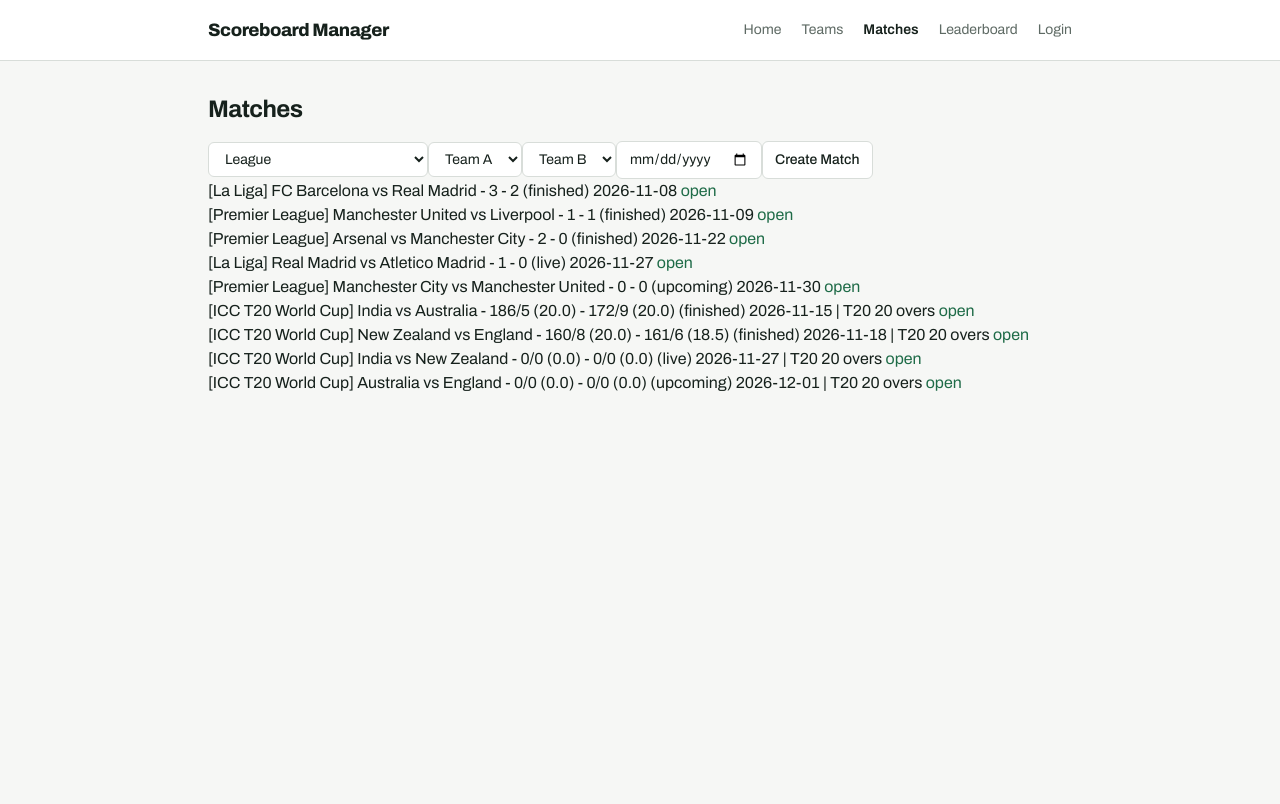
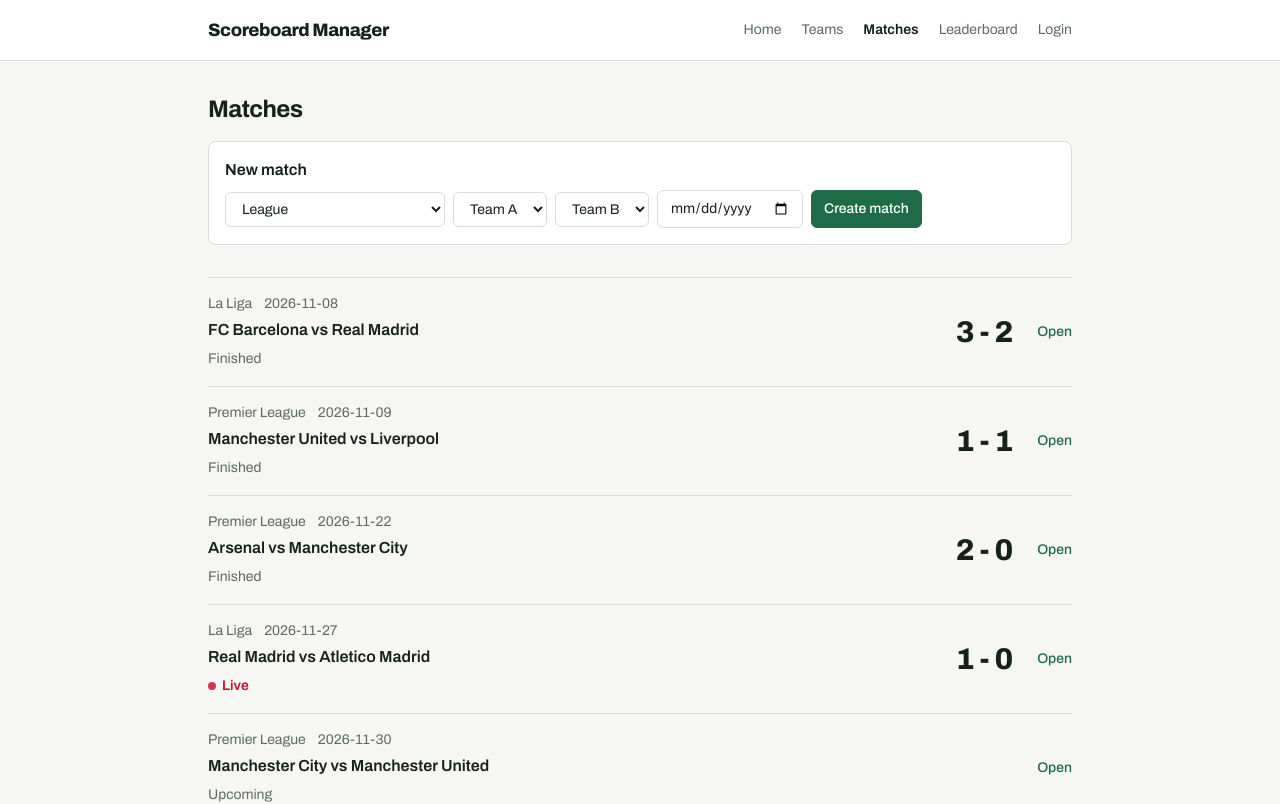
Before and after one commit to not-Lucifer/Scoreboard-Manager, a React (Vite) app in the folder frontend/: page /matches in a window 1280 px wide. Shown: the top 804 px of the page. Built offline with nearby package versions, Linux system fonts and the light colour scheme.

Commit message:
matches page style

```diff
--- a/frontend/src/pages/Matches.jsx
+++ b/frontend/src/pages/Matches.jsx
@@ -1,6 +1,7 @@
 import { useState } from 'react'
 import { Link } from 'react-router-dom'
 import { scoreText } from '../utils'
+import Status from '../components/Status'
 
 function Matches({ teams, matches, setMatches, leagues }) {
   const [leagueId, setLeagueId] = useState('')
@@ -74,7 +75,8 @@ function Matches({ teams, matches, setMatches, leagues }) {
     <div>
       <h2>Matches</h2>
 
-      <form onSubmit={handleSubmit}>
+      <form onSubmit={handleSubmit} className="panel flex flex-wrap items-center gap-2">
+        <p className="m-0 basis-full font-semibold">New match</p>
         <select value={leagueId} onChange={(e) => changeLeague(e.target.value)}>
           <option value="">League</option>
           {leagues.map((l) => (
@@ -96,7 +98,7 @@ function Matches({ teams, matches, setMatches, leagues }) {
         <input type="date" value={date} onChange={(e) => setDate(e.target.value)} />
 
         {isCricket && (
-          <div>
+          <div className="flex basis-full flex-wrap items-center gap-2 text-sm">
             Format:{' '}
             <select value={format} onChange={(e) => setFormat(e.target.value)}>
               <option value="T20">T20 (20 overs)</option>
@@ -115,20 +117,32 @@ function Matches({ teams, matches, setMatches, leagues }) {
               {teamB && <option value={teamB}>{teamName(Number(teamB))}</option>}
             </select>
             {battingFirst && teamA && teamB && (
-              <span> | Bowling first: {teamName(Number(battingFirst === teamA ? teamB : teamA))}</span>
+              <span className="text-muted">Bowling first: {teamName(Number(battingFirst === teamA ? teamB : teamA))}</span>
             )}
           </div>
         )}
 
-        <button type="submit">Create Match</button>
+        <button type="submit" className="btn-primary">Create match</button>
       </form>
 
-      <ul>
+      <ul className="mt-8 divide-y divide-line border-y border-line">
         {matches.map((m) => (
-          <li key={m.id}>
-            [{leagueName(m.leagueId)}] {teamName(m.teamA)} vs {teamName(m.teamB)} - {scoreText(m)} ({m.status}) {m.date}
-            {m.sport === 'cricket' && ` | ${m.format || ''} ${m.overs} overs`}{' '}
-            <Link to={`/matches/${m.id}`}>open</Link>
+          <li key={m.id} className="flex flex-wrap items-center gap-x-6 gap-y-2 py-4">
+            <div className="min-w-0 flex-1">
+              <p className="m-0 flex flex-wrap gap-x-3 text-sm text-muted">
+                <span>{leagueName(m.leagueId)}</span>
+                <span>{m.date}</span>
+                {m.sport === 'cricket' && <span>{m.format || ''} {m.overs} overs</span>}
+              </p>
+              <p className="m-0 mt-1 font-semibold">
+                {teamName(m.teamA)} vs {teamName(m.teamB)}
+              </p>
+              <p className="m-0 mt-1">
+                <Status status={m.status} />
+              </p>
+            </div>
+            {m.status !== 'upcoming' && <span className="num text-3xl">{scoreText(m)}</span>}
+            <Link to={`/matches/${m.id}`} className="text-sm font-medium">Open</Link>
           </li>
         ))}
       </ul>
```
